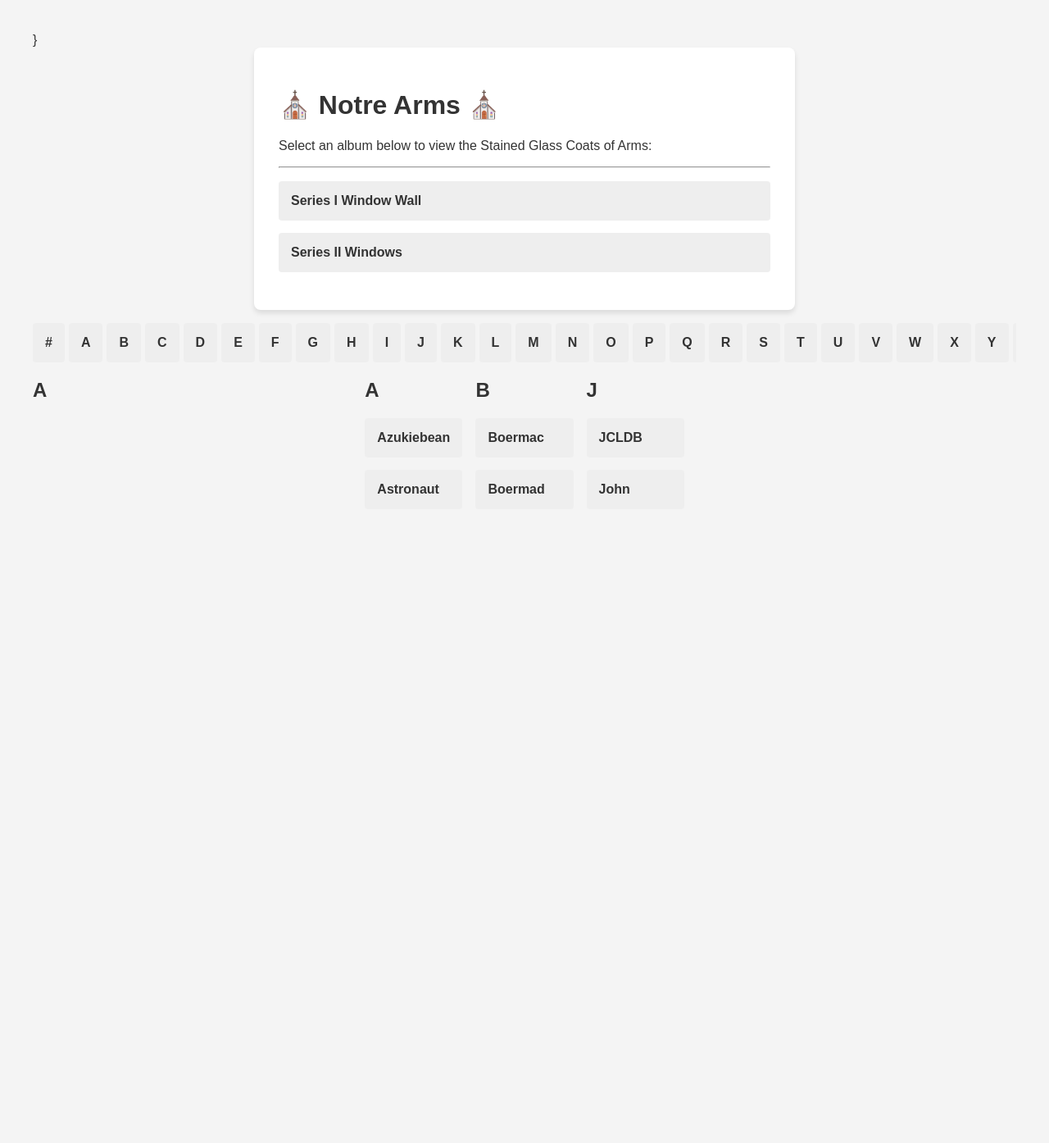
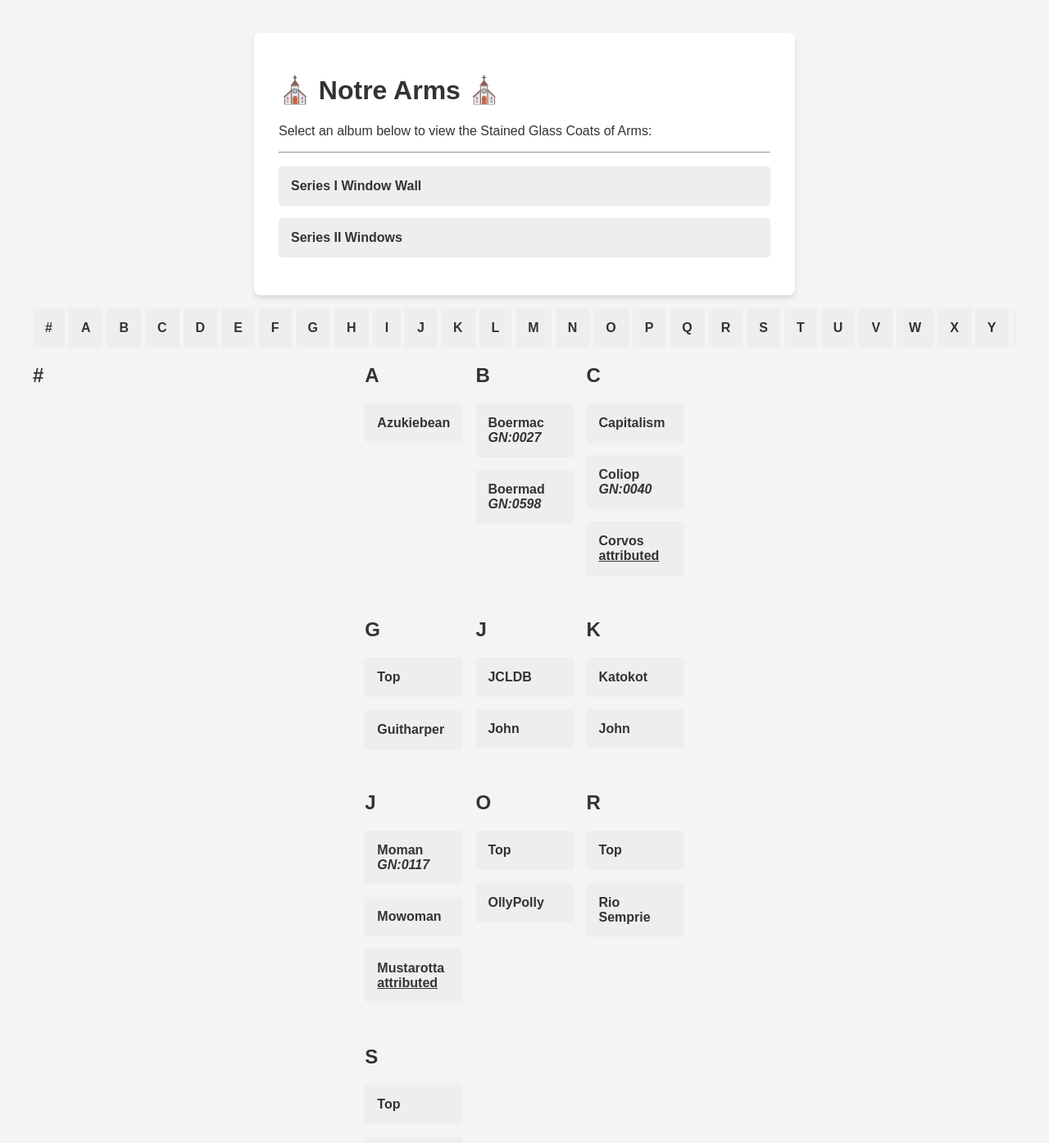
Before and after one commit to sirhcb/NAtesting, a Jekyll site: the page built from index.html, in a window 1280 px wide and 1400 px high. Shown: the top 1394 px of the window at 82% size. Built offline with Jekyll 4.4.1, drawn with Linux system fonts in a browser that asks for light colours.

Commit message:
Enhance index.html with new sections
Added sections C, G, K, M, O, R, and S to the grid layout.

```diff
--- a/index.html
+++ b/index.html
@@ -28,7 +28,7 @@
             grid-template-columns: repeat(3, 1fr);
     }
     </style>
-}
+
 
 </head>
 <body>
@@ -83,7 +83,7 @@
 <div class="grid-container">
 <!-- Section # -->
 <div id="section-1">
-  <h2>A</h2>
+  <h2>#</h2>
   <ul>
   </ul>
 </div>
@@ -95,7 +95,6 @@
   <h2>A</h2>
   <ul>
     <li><a href="/NotreArms/slideshows/Series II/#slide-1">Azukiebean</a></li>
-    <li><a href="https://example.com">Astronaut</a></li>
   </ul>
 </div>
 
@@ -103,8 +102,26 @@
 <div id="section-B">
   <h2>B</h2>
   <ul>
-    <li><a href="/NotreArms/slideshows/Series I/#slide-3">Boermac</a></li>
-    <li><a href="/NotreArms/slideshows/Series I/#slide-3">Boermad</a></li>
+    <li><a href="/NotreArms/slideshows/Series I/#slide-3">Boermac <i>GN:0027</i></a></li>
+    <li><a href="/NotreArms/slideshows/Series I/#slide-3">Boermad <i>GN:0598</i></a></li>
+  </ul>
+</div>
+
+<!-- Section C -->
+<div id="section-C">
+  <h2>C</h2>
+  <ul>
+    <li><a href="/NotreArms/slideshows/Series I/#slide-1">Capitalism</a></li>
+    <li><a href="/NotreArms/slideshows/Series I/#slide-1">Coliop <i>GN:0040</i></a></li>
+    <li><a href="/NotreArms/slideshows/Series I/#slide-1">Corvos <u>attributed</u></a></li>
+  </ul>
+</div>
+
+<!-- Section G -->
+<div id="section-G">
+  <h2>G</h2> <a href="https://sirhcb.github.io/NotreArms/">Top</a>
+  <ul>
+    <li><a href="/NotreArms/slideshows/Series I/#slide-1">Guitharper</a></li>
   </ul>
 </div>
 
@@ -116,6 +133,52 @@
     <li><a href="/NotreArms/slideshows/Series II/#slide-1">John</a></li>
   </ul>
 </div>
+
+<!-- Section K -->
+<div id="section-K">
+  <h2>K</h2>
+  <ul>
+    <li><a href="/NotreArms/slideshows/Series II/#slide-1">Katokot</a></li>
+    <li><a href="/NotreArms/slideshows/Series II/#slide-1">John</a></li>
+  </ul>
+</div>
+
+    <!-- Section M -->
+<div id="section-M">
+  <h2>J</h2>
+  <ul>
+    <li><a href="/NotreArms/slideshows/Series II/#slide-1">Moman <i>GN:0117</i></a></li>
+    <li><a href="/NotreArms/slideshows/Series II/#slide-1">Mowoman</a></li>
+    <li><a href="/NotreArms/slideshows/Series II/#slide-1">Mustarotta <u>attributed</u></a></li>
+  </ul>
+</div>
+
+    <!-- Section O -->
+<div id="section-O">
+  <h2>O</h2> <a href="https://sirhcb.github.io/NotreArms/">Top</a>
+  <ul>
+    <li><a href="/NotreArms/slideshows/Series I/#slide-1">OllyPolly</a></li>
+  </ul>
+</div>
+
+<!-- Section R -->
+<div id="section-S">
+  <h2>R</h2> <a href="https://sirhcb.github.io/NotreArms/">Top</a>
+  <ul>
+    <li><a href="/NotreArms/slideshows/Series I/#slide-1">Rio Semprie</a></li>
+  </ul>
+</div>
+
+<!-- Section S -->
+<div id="section-S">
+  <h2>S</h2> <a href="https://sirhcb.github.io/NotreArms/">Top</a>
+  <ul>
+    <li><a href="/NotreArms/slideshows/Series I/#slide-1">Sven</a></li>
+  </ul>
+</div>
+
+
+
 </div>
 
 </body>
```
